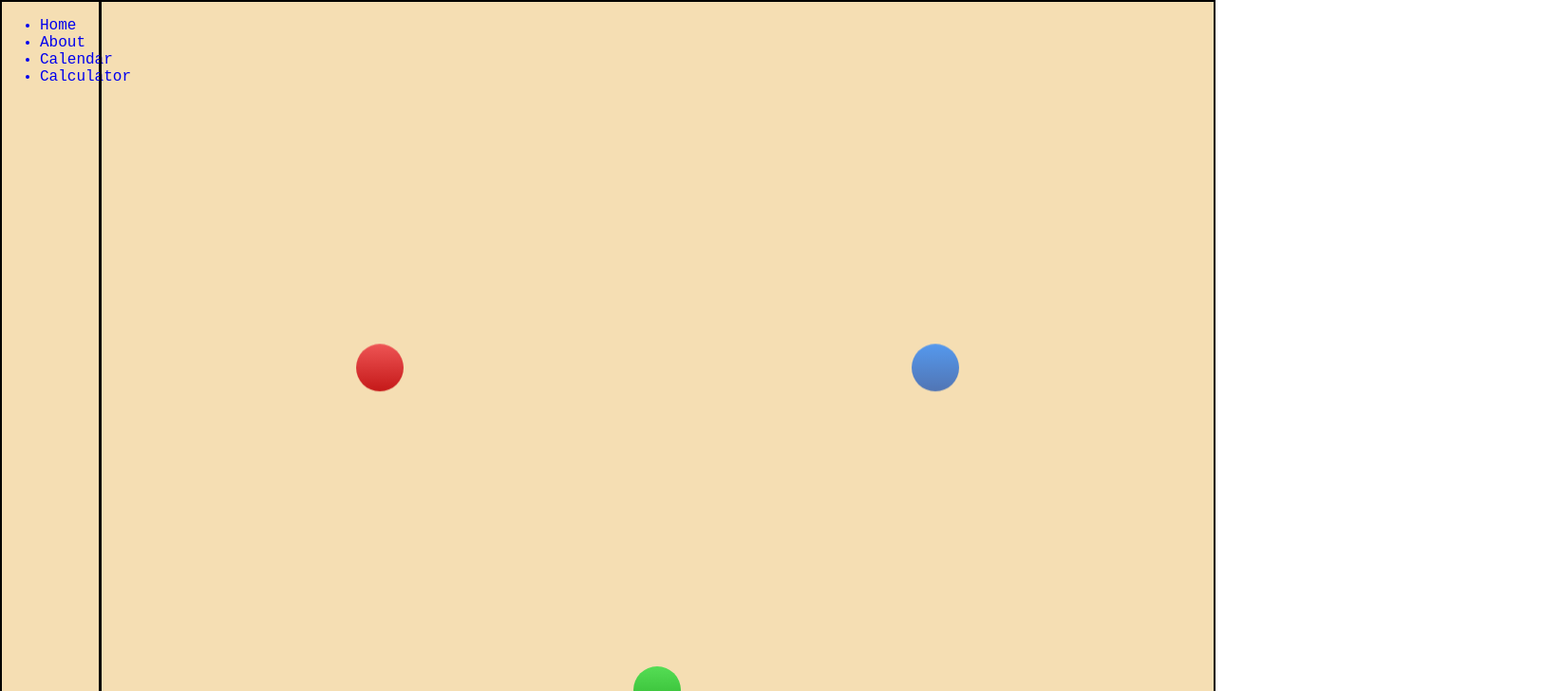
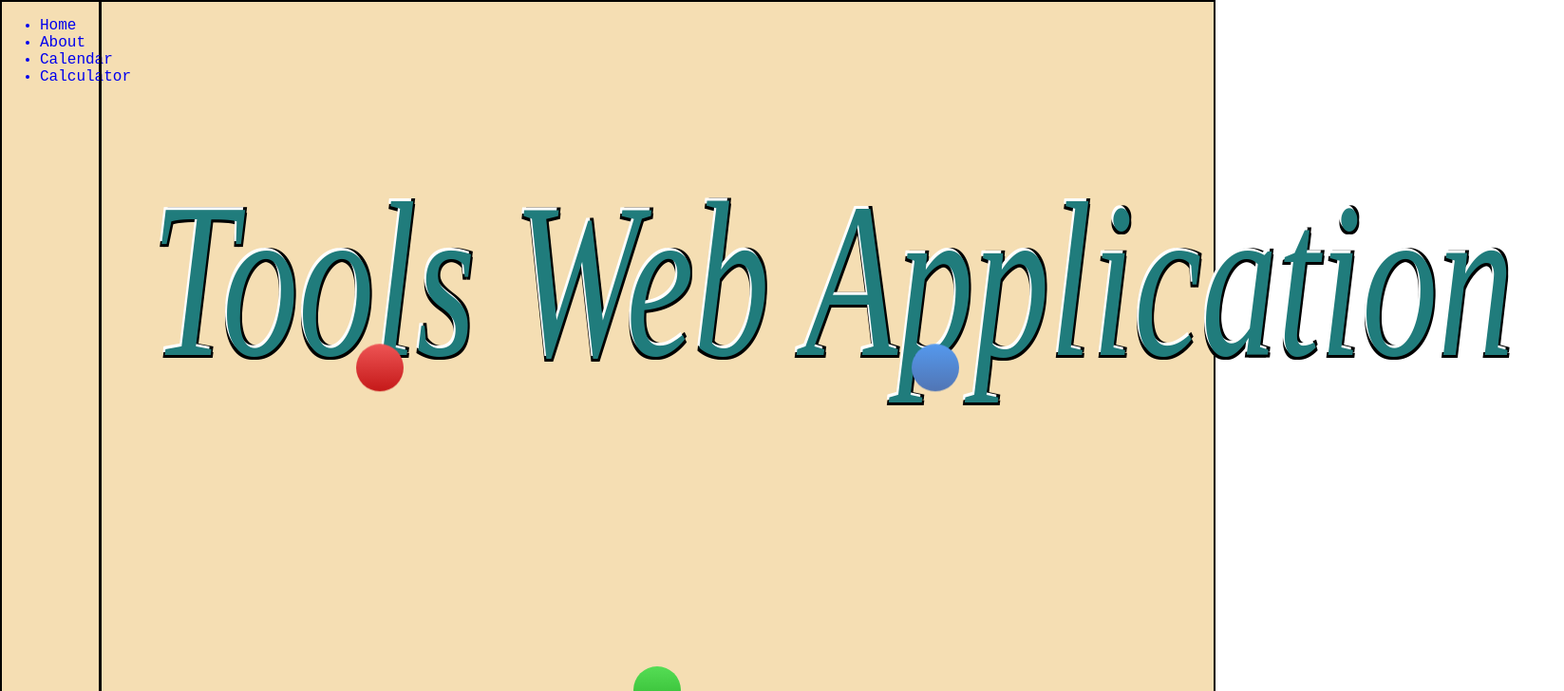
Before and after one commit to davecalderwood/Tools2, a React (Create React App) app: page / in a window 1280 px wide. Shown: the top 728 px of the page at 95% size, 1647 px wide, since content can reach past the window. Built offline with nearby package versions, Linux system fonts and the light colour scheme.

Commit message:
Welcome title bounce

```diff
--- a/src/App.css
+++ b/src/App.css
@@ -20,6 +20,31 @@ html, body, #root, .App, .component {
 }
 a {
   text-decoration: none;
+}
+/* ------------------------------------------ Title ------------------------------------ */
+@import url('https://fonts.googleapis.com/css?family=Chewy');
+
+.title {
+text-align: center;
+font-family: Chewy;
+color: rgb(32, 124, 124);
+font-size: 10em;
+font-style: italic;
+margin: 0 auto;
+margin-top: 100px;
+width: 1500px;
+padding: 20px;
+-webkit-animation: bounce 2s infinite;
+text-shadow:
+-2px -2px 0 rgb(255, 255, 255),
+2px -2px 0 #000,
+-2px 2px 0 #000,
+2px 2px 0 #000;
+}
+@-webkit-keyframes bounce {
+  0% {transform: scale(1,1) translate(0px, 0px)}
+  75%{transform: scale(1,1.5) translate(0px, 60px)}
+  100% {transform: scale(1,1) translate(0px, 0px)}
 }
 /* ------------------------------------------ Calculator -------------------------------------------- */
 .result {
--- a/src/pages/Home.js
+++ b/src/pages/Home.js
@@ -4,6 +4,9 @@ export default class Home extends Component {
     render(){
     return (
     <div className="component">
+        <div className="title">
+            Tools Web Application
+        </div>
         <div class="wrap red">
             <div class="shadow"></div>
             <div class="ball"></div>
```
